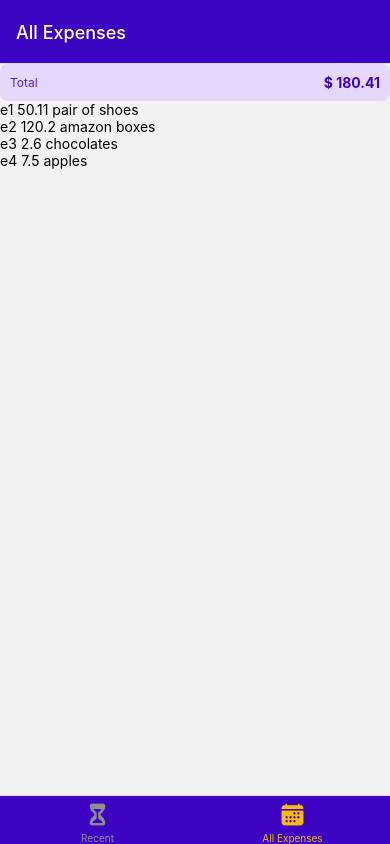
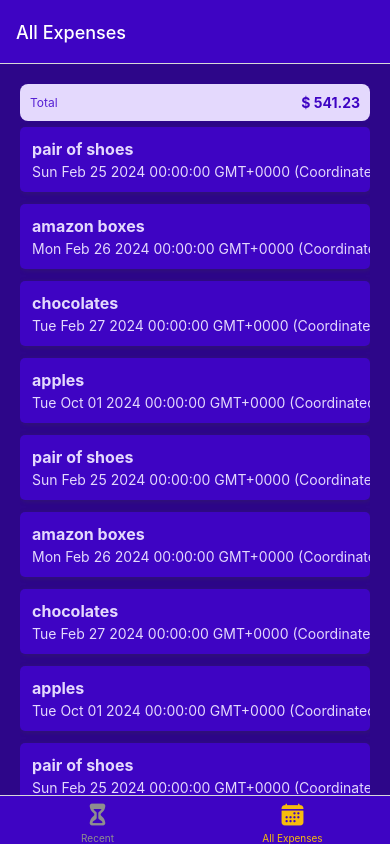
Before and after one commit to antarikshgosain/react-expense, a React Native app in the folder expense-app/: screen /AllExpenses in a window 390 px wide. Built offline with nearby package versions, Linux system fonts and the light colour scheme.

Commit message:
expenses list designed

```diff
--- /dev/null
+++ b/expense-app/components/ExpensesOutput/ExpenseItem.js
@@ -0,0 +1,64 @@
+import { FlatList, Pressable, StyleSheet, Text, View } from 'react-native';
+import { GlobalStyles } from '../../constants/styles';
+
+
+function ExpensesItem({description, amount, date}) {
+    return (
+        <Pressable>
+            <View style={styles.expenseItem}>
+                <View>
+                    <Text style={[styles.textBase, styles.description]}>{description}</Text>
+                    <Text style={[styles.textBase]}>{date.toString()}</Text>
+                </View>
+                <View style={styles.amountContainer}>
+                    <Text>{amount}</Text>
+                </View>
+            </View>
+        </Pressable>
+    );
+}
+
+export default ExpensesItem;
+
+const styles = StyleSheet.create({
+    expenseItem:{
+        padding: 12,
+        marginVertical: 6,
+        backgroundColor: GlobalStyles.colors.primary500,
+        flexDirection: 'row',
+        justifyContent: 'space-between',
+        borderRadius: 5,
+
+        //shadow for android
+        elevation: 3,
+
+        //shadow for iOS
+        shadowColor: GlobalStyles.colors.gray500,
+        shadowRadius: 5,
+        shadowOffset: {width: 1, height: 1},
+        shadowOpacity: 0.4,
+    },
+    textBase: {
+        color: GlobalStyles.colors.primary50,
+
+    },
+    description: {
+        fontSize: 16,
+        marginBottom: 4,
+        fontWeight: 'bold',
+    },
+    amountContainer:{
+        paddingHorizontal: 10,
+        paddingVertical: 5,
+        backgroundColor: GlobalStyles.colors.white,
+        justifyContent: 'center',
+        alignItems: 'center',
+        borderRadius: 2,
+    },
+    amount:{
+        color: GlobalStyles.colors.primary500,
+        fontWeight: 'bold',
+    },
+
+
+});
--- a/expense-app/components/ExpensesOutput/ExpensesList.js
+++ b/expense-app/components/ExpensesOutput/ExpensesList.js
@@ -1,8 +1,9 @@
 import { FlatList, StyleSheet, Text, View } from 'react-native';
+import ExpensesItem from './ExpenseItem';
 
 
 function renderExpenseItem(itemData) {
-    return <Text>{itemData.item.id} {itemData.item.amount} {itemData.item.description}</Text>
+    return <ExpensesItem {...itemData.item} />
 }
 
 function ExpensesList({expenses}) {
--- a/expense-app/components/ExpensesOutput/ExpensesOutput.js
+++ b/expense-app/components/ExpensesOutput/ExpensesOutput.js
@@ -1,17 +1,27 @@
 import { FlatList, StyleSheet, Text, View } from 'react-native';
 import ExpensesList from './ExpensesList';
 import ExpensesSummary from './ExpensesSummary';
+import { GlobalStyles } from '../../constants/styles';
+
 
 const DUMMY_EXPENSE = [
     {id: 'e1', description: 'pair of shoes', amount: 50.11, date: new Date('2024-02-25')},
     {id: 'e2', description: 'amazon boxes', amount: 120.2, date: new Date('2024-02-26')},
     {id: 'e3', description: 'chocolates', amount: 2.6, date: new Date('2024-02-27')},
     {id: 'e4', description: 'apples', amount: 7.50, date: new Date('2024-10-01')},
+    {id: 'e5', description: 'pair of shoes', amount: 50.11, date: new Date('2024-02-25')},
+    {id: 'e6', description: 'amazon boxes', amount: 120.2, date: new Date('2024-02-26')},
+    {id: 'e7', description: 'chocolates', amount: 2.6, date: new Date('2024-02-27')},
+    {id: 'e8', description: 'apples', amount: 7.50, date: new Date('2024-10-01')},
+    {id: 'e9', description: 'pair of shoes', amount: 50.11, date: new Date('2024-02-25')},
+    {id: 'e10', description: 'amazon boxes', amount: 120.2, date: new Date('2024-02-26')},
+    {id: 'e11', description: 'chocolates', amount: 2.6, date: new Date('2024-02-27')},
+    {id: 'e12', description: 'apples', amount: 7.50, date: new Date('2024-10-01')},
 ]
 
 function ExpensesOutput({expenses, expensesPeriod}) {
     return (
-        <View>
+        <View style={styles.container}>
             <ExpensesSummary expenses={DUMMY_EXPENSE} periodName={expensesPeriod} />
             <ExpensesList expenses={DUMMY_EXPENSE}/>
         </View>
@@ -19,3 +29,13 @@ function ExpensesOutput({expenses, expensesPeriod}) {
 }
 
 export default ExpensesOutput;
+
+const styles = StyleSheet.create({
+    container:{
+        padding: 20,
+        backgroundColor: GlobalStyles.colors.primary700,
+        flex: 1, //take all available screen (for background color)
+        paddingBottom: 40, //adjust spacing at the end of the list
+    },
+
+});
```
